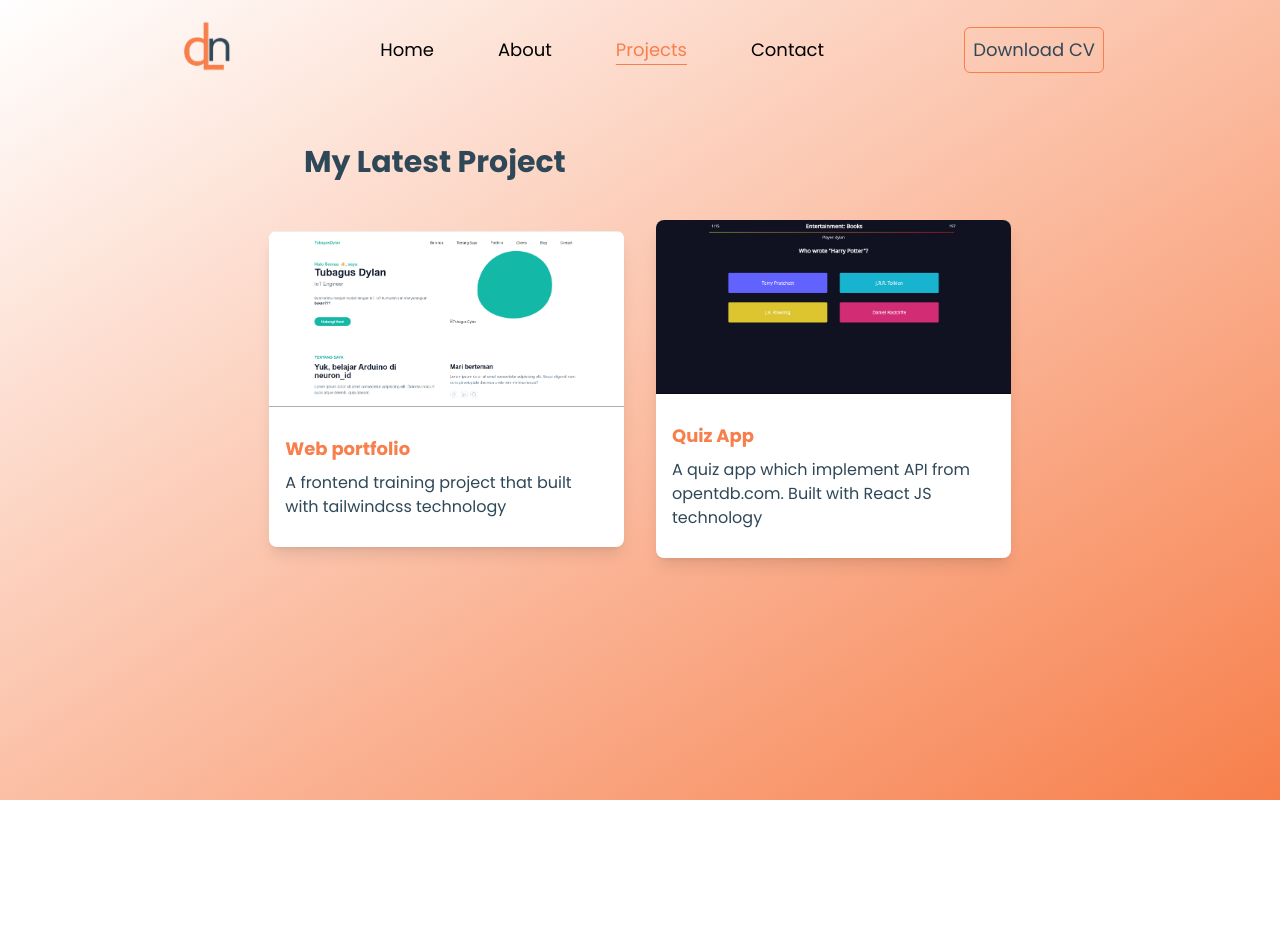
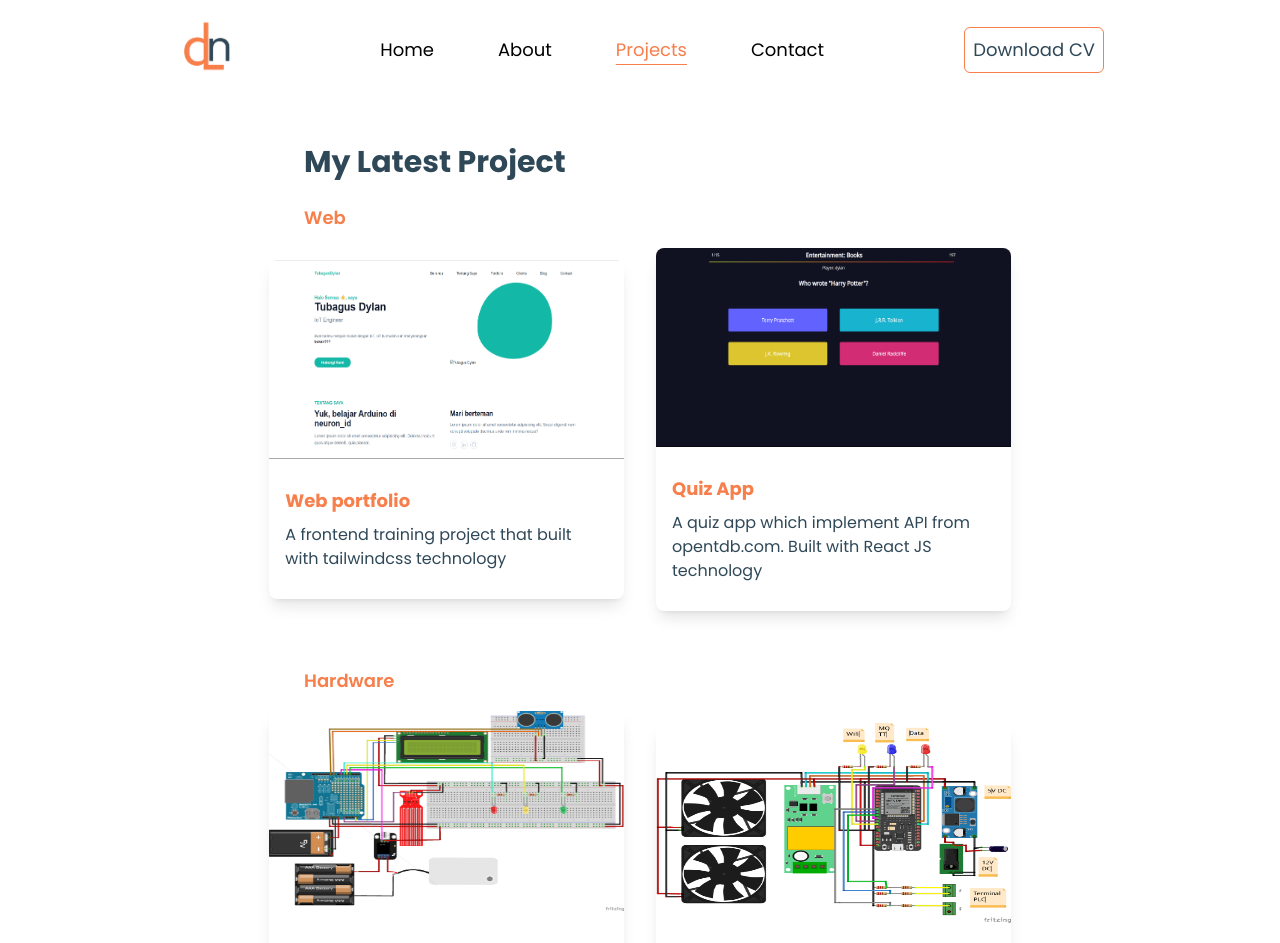
Before and after one commit to tubagusdylan/portfolio-web, a React (Vite) app: page /projects in a window 1280 px wide. Shown: the top 943 px of the page. Before the commit the page ends 800 px from the top, so only its background shows below. Built offline with nearby package versions, Linux system fonts and the light colour scheme.

Commit message:
add hardware projects

```diff
--- a/src/components/ProjectWrap.jsx
+++ b/src/components/ProjectWrap.jsx
@@ -2,9 +2,9 @@
 export const ProjectWrap = ({ source, title, children, href }) => {
   return (
     <div className="w-full lg:w-1/2 p-4">
-      <div className="rounded-lg overflow-hidden bg-white shadow-lg hover:-translate-y-3 hover:shadow-xl transition ease-in-out duration-300">
+      <div className="rounded-lg overflow-hidden bg-white shadow-lg hover:shadow-secondary hover:-translate-y-3 hover:shadow-xl transition ease-in-out duration-300">
         <a href={href} target="_blank" rel="noreferrer">
-          <img src={source} alt="project-1" />
+          <img src={source} alt="project-1" className="aspect-video" />
         </a>
         <div className="my-3 p-4">
           <h2 className="font-bold text-lg text-secondary mb-2">{title}</h2>
--- a/src/pages/Projects.jsx
+++ b/src/pages/Projects.jsx
@@ -2,6 +2,8 @@ import { ProjectWrap } from "../components/ProjectWrap";
 import { motion } from "framer-motion";
 import project1 from "../img/project1.png";
 import project2 from "../img/project2.png";
+import hardware_1 from "../img/hardware_1.png";
+import hardware_2 from "../img/hardware_2.png";
 
 const container = {
   hidden: {
@@ -27,12 +29,13 @@ const title = {
 
 export const Projects = () => {
   return (
-    <section className="pt-32 lg:pt-36 min-h-screen bg-gradient-to-tl from-secondary to-white">
+    <section className="pt-32 lg:pt-36 min-h-screen">
       <div className="container xl:px-44">
         <motion.h1 className="xl:pl-32 font-bold text-primary text-3xl mb-6 text-center xl:text-left" variants={title} initial="hidden" animate="visible" transition={{ type: "spring" }}>
           My Latest Project
         </motion.h1>
-        <motion.div className="w-full xl:w-10/12 xl:mx-auto gap-3 lg:gap-0 flex flex-wrap pb-20 justify-center items-center" variants={container} initial="hidden" animate="visible" transition={{ type: "spring", duration: 2 }}>
+        <h2 className="text-secondary font-semibold text-lg xl:pl-32">Web</h2>
+        <motion.div className="w-full xl:w-10/12 xl:mx-auto gap-3 lg:gap-0 flex flex-wrap mb-10 justify-center items-center" variants={container} initial="hidden" animate="visible" transition={{ type: "spring", duration: 2 }}>
           <ProjectWrap source={project1} title={"Web portfolio"} href={"https://tubagusdylan.github.io/portfolio-tailwindcss/"}>
             A frontend training project that built with tailwindcss technology
           </ProjectWrap>
@@ -40,6 +43,15 @@ export const Projects = () => {
             A quiz app which implement API from opentdb.com. Built with React JS technology
           </ProjectWrap>
         </motion.div>
+        <h2 className="text-secondary font-semibold text-lg xl:pl-32">Hardware</h2>
+        <motion.div className="w-full xl:w-10/12 xl:mx-auto gap-3 lg:gap-0 flex flex-wrap mb-10 justify-center items-center" variants={container} initial="hidden" animate="visible" transition={{ type: "spring", duration: 2 }}>
+          <ProjectWrap source={hardware_1} title={"Flood Detection Prototype"} href="#">
+            A prototype that can detect flood. It has two sensors, one for measure distance between water and the ground. Another one is for detect the water it self.
+          </ProjectWrap>
+          <ProjectWrap source={hardware_2} title={"Energy Consumption Monitoring"} href="#">
+            A prototype for monitoring energy consumption on a electronics hardware. It use PZEM-004t sensor.
+          </ProjectWrap>
+        </motion.div>
       </div>
     </section>
   );
```
Also changed, not shown: src/img/hardware_1.png (added), src/img/hardware_2.png (added).
